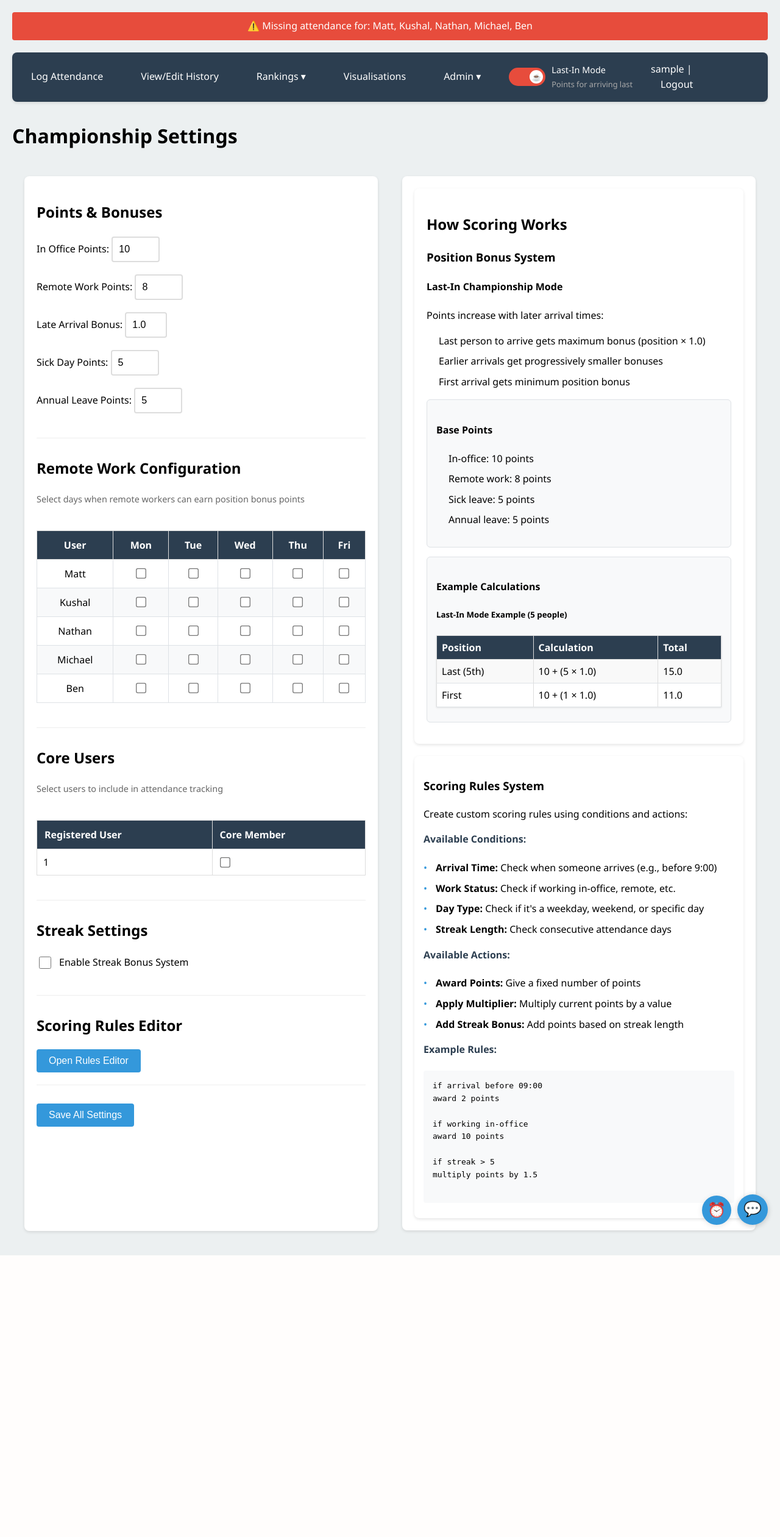
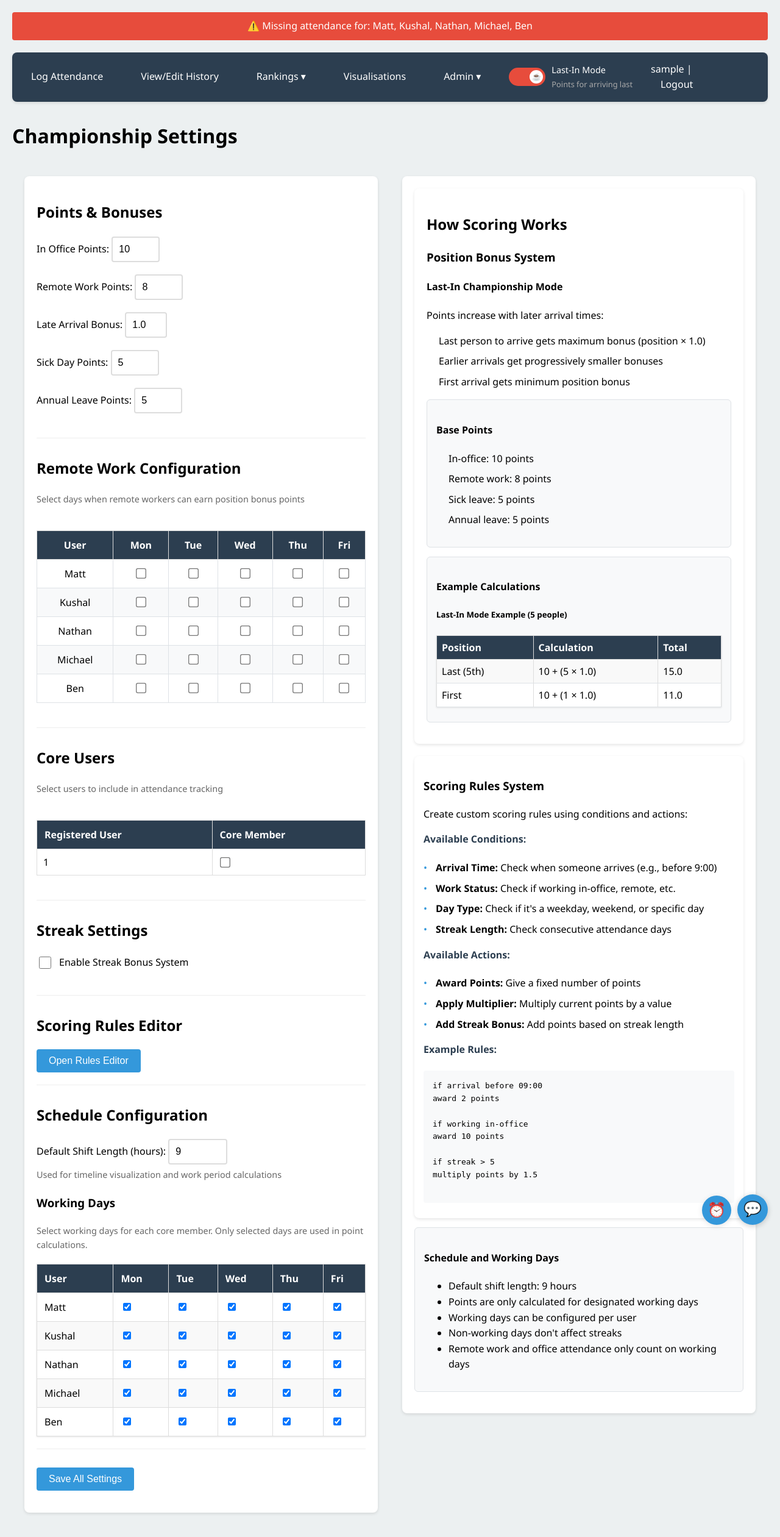
Before and after one commit to skylinec/last-in-championship, a Flask app: page /settings in a window 1280 px wide. Shown: the whole page at 61% size. Before the commit the page ends 2059 px from the top, so only its background shows below. Run offline with Flask 2, Linux system fonts and the light colour scheme; the visitor is signed in with stand-in values (Sample User, id 1); data comes from the database, SQL or seed files in the repository; data that the repository does not hold is empty; some libraries are stand-ins or nearby versions.

Commit message:
Add shift length and working days configuration to settings

```diff
--- a/main.py
+++ b/main.py
@@ -136,7 +136,12 @@ def init_settings():
                 "in_office": 10,
                 "remote": 8,
                 "sick": 5,
-                "leave": 5
+                "leave": 5,
+                "shift_length": 9,
+                "working_days": {
+                    user: ['mon','tue','wed','thu','fri']
+                    for user in ["Matt", "Kushal", "Nathan", "Michael", "Ben"]
+                }
             },
             late_bonus=1,
             remote_days={},
@@ -674,6 +679,27 @@ def compare_values(val1, val2, operator):
 
 def calculate_daily_score(entry, settings, position=None, total_entries=None, mode='last-in'):
     """Calculate score for a single day's entry with all bonuses"""
+    # Check if it's a working day for this user
+    entry_date = datetime.strptime(entry["date"], '%Y-%m-%d')
+    day_name = entry_date.strftime('%a').lower()
+    user_working_days = settings.get("points", {}).get("working_days", {}).get(entry["name"], ['mon','tue','wed','thu','fri'])
+
+    # If it's not a working day for this user, return zero points
+    if day_name not in user_working_days:
+        return {
+            "early_bird": 0,
+            "last_in": 0,
+            "base": 0,
+            "streak": 0,
+            "position_bonus": 0,
+            "breakdown": {
+                "base_points": 0,
+                "position_bonus": 0,
+                "streak_bonus": 0
+            }
+        }
+
+    # Continue with existing scoring logic
     status = entry["status"].replace("-", "_")
     base_points = settings["points"][status]
 
@@ -954,6 +980,11 @@ def day_rankings(date=None):
     day_entries = [e for e in data if e["date"] == date]
     day_entries.sort(key=lambda x: datetime.strptime(x["time"], "%H:%M"))
 
+    # Get shift length from settings
+    settings = load_settings()
+    shift_length_hours = float(settings.get("points", {}).get("shift_length", 9))
+    shift_length_minutes = int(shift_length_hours * 60)
+
     # Calculate points and prepare rankings
     rankings = []
     total_entries = len(day_entries)
@@ -961,7 +992,9 @@ def day_rankings(date=None):
         scores = calculate_daily_score(entry, settings, position, total_entries, mode)
         entry_time = datetime.strptime(entry["time"], "%H:%M")
         entry_date = datetime.strptime(entry["date"], "%Y-%m-%d")
-        shift_length = 540  # Always 9 hours
+
+        # Use configured shift length
+        shift_length = shift_length_minutes
         end_time = entry_time + timedelta(minutes=shift_length)
 
         rankings.append({
@@ -969,6 +1002,7 @@ def day_rankings(date=None):
             "time": entry["time"],
             "time_obj": entry_time,
             "shift_length": shift_length,
+            "shift_hours": shift_length_hours,
             "end_time": end_time.strftime('%H:%M'),
             "status": entry["status"],
             "points": scores["last_in"] if mode == 'last-in' else scores["early_bird"]
--- a/templates/day_rankings.html
+++ b/templates/day_rankings.html
@@ -46,7 +46,7 @@
                 <div class="timeline-bar"
                      style="left: {{ ((entry.time_obj.hour * 60 + entry.time_obj.minute - 420) / 720) * 100 }}%;
                             width: {{ (entry.shift_length / 720) * 100 }}%"
-                     title="{{ entry.name }}: {{ entry.time }} - {{ entry.end_time }}">
+                     title="{{ entry.name }}: {{ entry.time }} - {{ entry.end_time }} ({{ entry.shift_hours }} hours)">
                     <span class="timeline-time">{{ entry.time }}</span>
                     <span class="timeline-end-time">{{ entry.end_time }}</span>
                 </div>
--- a/templates/settings.html
+++ b/templates/settings.html
@@ -118,6 +118,48 @@
             <div class="settings-section">
                 <h2>Scoring Rules Editor</h2>
                 <button type="button" class="open-rules-editor">Open Rules Editor</button>
+            </div>
+
+            <div class="settings-section">
+                <h2>Schedule Configuration</h2>
+                <div class="form-group">
+                    <label for="shift_length">Default Shift Length (hours):</label>
+                    <input type="number" id="shift_length" name="points.shift_length"
+                           value="{{ settings.points.shift_length|default(9) }}" min="4" max="12" step="0.5">
+                    <p class="helper-text">Used for timeline visualization and work period calculations</p>
+                </div>
+
+                <h3>Working Days</h3>
+                <p class="helper-text">Select working days for each core member. Only selected days are used in point calculations.</p>
+                <div class="working-days-table">
+                    <table>
+                        <thead>
+                            <tr>
+                                <th>User</th>
+                                <th>Mon</th>
+                                <th>Tue</th>
+                                <th>Wed</th>
+                                <th>Thu</th>
+                                <th>Fri</th>
+                            </tr>
+                        </thead>
+                        <tbody>
+                            {% for user in core_users %}
+                            <tr class="user-row" data-user="{{ user }}">
+                                <td>{{ user }}</td>
+                                {% for day in ['mon', 'tue', 'wed', 'thu', 'fri'] %}
+                                <td>
+                                    <input type="checkbox"
+                                           name="points.working_days.{{ user }}"
+                                           value="{{ day }}"
+                                           {% if day in settings.points.get('working_days', {}).get(user, ['mon','tue','wed','thu','fri']) %}checked{% endif %}>
+                                </td>
+                                {% endfor %}
+                            </tr>
+                            {% endfor %}
+                        </tbody>
+                    </table>
+                </div>
             </div>
 
             <button type="submit" class="save-button">Save All Settings</button>
@@ -367,6 +409,17 @@ award 10 points
 if streak > 5
 multiply points by 1.5
             </pre>
+        </div>
+
+        <div class="example-box">
+            <h4>Schedule and Working Days</h4>
+            <ul>
+                <li>Default shift length: {{ settings.points.shift_length|default(9) }} hours</li>
+                <li>Points are only calculated for designated working days</li>
+                <li>Working days can be configured per user</li>
+                <li>Non-working days don't affect streaks</li>
+                <li>Remote work and office attendance only count on working days</li>
+            </ul>
         </div>
     </div>
 </div>
```
